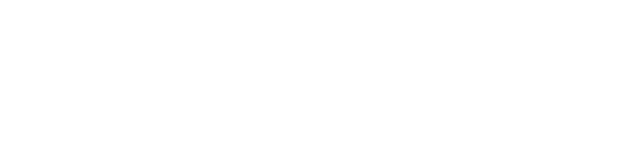
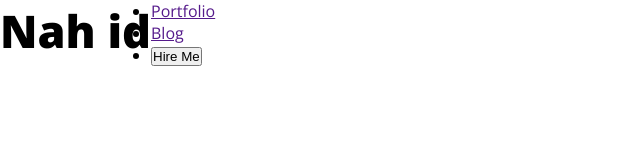
Before and after one commit to Npervin/Portfolio-website-1, a plain HTML site: page index.html in a window 1280 px wide. Shown: the whole page, without its empty margins (0-640 px from the left). Drawn offline with nearby package versions, Linux system fonts and the light colour scheme.

Commit message:
added style.css file

```diff
--- a/index.html
+++ b/index.html
@@ -4,10 +4,27 @@
     <meta charset="UTF-8" />
     <meta name="viewport" content="width=device-width, initial-scale=1.0" />
     <title>Portfolio-website</title>
+    <link rel="preconnect" href="https://fonts.googleapis.com" />
+    <link rel="preconnect" href="https://fonts.gstatic.com" crossorigin />
+    <link
+      href="https://fonts.googleapis.com/css2?family=Open+Sans:ital,wght@0,300..800;1,300..800&display=swap"
+      rel="stylesheet"
+    />
+    <link rel="stylesheet" href="style.css" />
   </head>
-  <body>
-    <header></header>
+  <body class="open-sans-normal">
+    <header>
+      <nav>
+        <h3 class="nav-title">Nah <span>i</span>d</h3>
+        <ul>
+          <li><a href="">Portfolio</a></li>
+          <li><a href="">Blog</a></li>
+          <li>
+            <a href=""><button>Hire Me</button></a>
+          </li>
+        </ul>
+      </nav>
+    </header>
     <main></main>
-    <footer></footer>
   </body>
 </html>
--- /dev/null
+++ b/style.css
@@ -0,0 +1,18 @@
+* {
+  margin: 0;
+  padding: 0;
+}
+
+.open-sans-normal {
+  font-family: "Open Sans", serif;
+  font-optical-sizing: auto;
+  font-style: normal;
+  font-variation-settings: "wdth" 100;
+}
+nav {
+  display: flex;
+}
+.nav-title {
+  font-weight: 800;
+  font-size: 45px;
+}
```
Also changed, not shown: images/developer.png (added), images/hardy.png (added), images/header_bg.png (added), images/icons/facebook.png (added), images/icons/insta.png (added), images/icons/js.png (added), images/icons/mongo.png (added), images/icons/nodejs.png (added), images/icons/react.png (added), images/icons/twitter.png (added).
